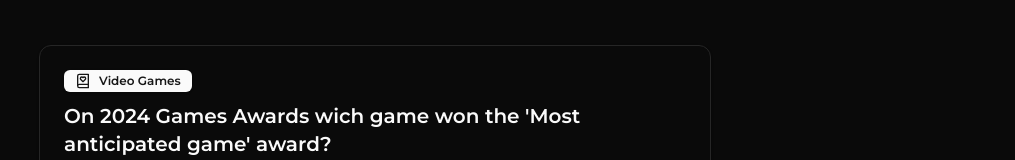
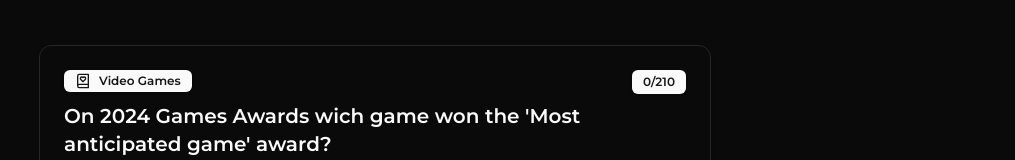
Before and after one commit to Steellgold/website, a Next.js app: page /quizz in a window 1280 px wide. Both pictures are taken after a click on the button "Start". Shown: the part 182-342 px from the top of the page, without its empty margins (265-1280 px from the left). Built offline with nearby package versions, Linux system fonts and the light colour scheme; what tailwindcss-motion would draw is missing.

Commit message:
feat(QuizzPage): add selected answer state and update button styling for selected incorrect answers

```diff
--- a/src/app/(apps-in-app)/quizz/page.tsx
+++ b/src/app/(apps-in-app)/quizz/page.tsx
@@ -43,6 +43,7 @@
 
   const [score, setScore] = useState(0);
   const [answered, setAnswered] = useState<"CORRECT" | "INCORRECT" | false>(false);
+  const [selected, setSelected] = useState<number | null>(null);
 
   const clickAnswer = (index: number) => {
     if (answered) return;
@@ -50,12 +51,13 @@
 
     if (index === currentQuestion.correct) {
       setScore(score + 1);
+      setPassedQuestions([...passedQuestions, currentQuestion.id]);
       setAnswered("CORRECT");
     } else {
       setAnswered("INCORRECT");
     }
 
-    setPassedQuestions([...passedQuestions, currentQuestion.id]);
+    setSelected(index);
   };
 
   const nextQuestion = () => {
@@ -111,7 +113,8 @@
 
       <Card className="w-full max-w-2xl">
         <CardHeader>
-          <CardDescription className="-mb-4">
+          <CardDescription className="-mb-4 flex flex-row justify-between">
+            <div>
               {currentQuestion && (
                 <>
                   {currentQuestion.tags.map((tag, index) => {
@@ -128,6 +131,11 @@
                   })}
                 </>
               )}
+            </div>
+
+            <Badge>
+              {score}/{questions.length}
+            </Badge>
           </CardDescription>
         </CardHeader>
         <CardContent>
@@ -138,7 +146,12 @@
                 key={index}
                 className="w-full"
                 onClick={() => clickAnswer(index)}
-                variant={answered ? (index === currentQuestion?.correct ? "quizzCorrect" : "quizzIncorrect") : "default"}
+                variant={
+                  answered ? (index === currentQuestion?.correct ?
+                      "quizzCorrect" :
+                      index === selected ? "quizzSelectedIncorrect" :
+                      "quizzIncorrect"
+                    ) : "default"}
               >
                 {answer}
               </Button>
```
Lines whose indentation alone changed are shown as unchanged.
